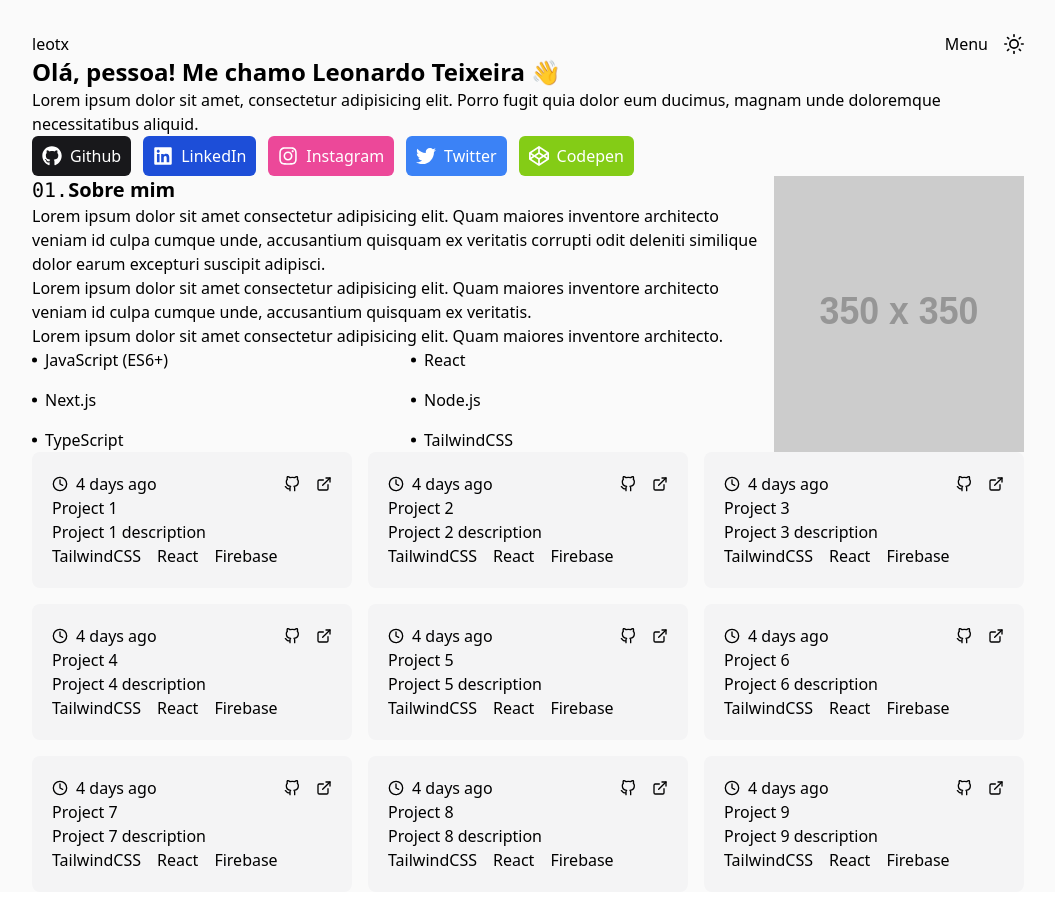
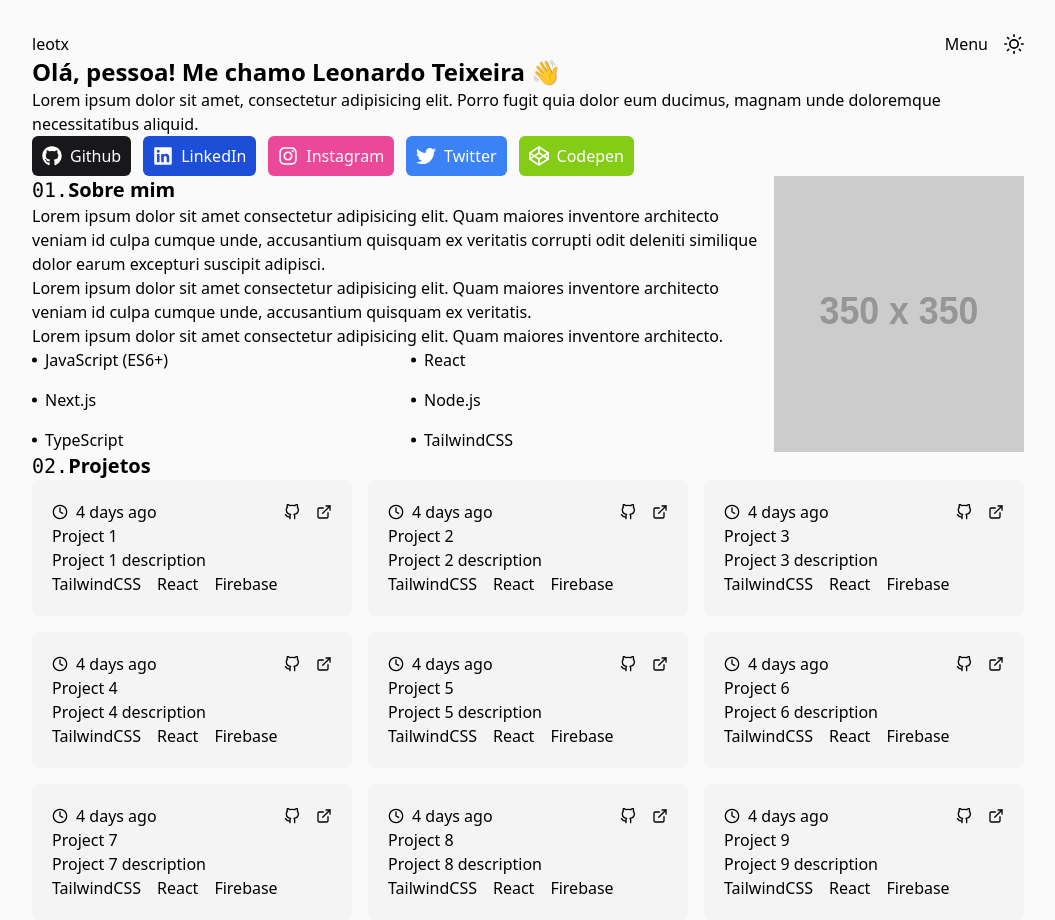
Before and after one commit to leottx/leotx-site, a Next.js app: page / in a window 1280 px wide. Shown: the whole page, without its empty margins (112-1167 px from the left). Before the commit the page ends 892 px from the top, so only its background shows below. Built offline with nearby package versions, Linux system fonts and the light colour scheme.

Commit message:
fix: adiciona o titulo da secao de projetos que estava faltando

```diff
--- a/src/components/Projects.js
+++ b/src/components/Projects.js
@@ -70,13 +70,17 @@ const projects = [
 export default function Projects() {
   return (
     <section>
+      <h2 className="text-xl">
+        <span className="font-mono">02.</span>
+        <span className="font-bold">Projetos</span>
+      </h2>
       <ul className="grid grid-cols-autofill gap-4">
         {projects.map((project) => (
-          <li className="bg-zinc-100 p-5 rounded-lg">
+          <li key={project.title} className="bg-zinc-100 p-5 rounded-lg">
             <header className="flex justify-between gap-4 items-center">
               <div className="flex items-center gap-2">
                 <FiClock />
-                <time datetime="2023-02-10 20:00">4 days ago</time>
+                <time dateTime="2023-02-10 20:00">4 days ago</time>
               </div>
               <div className="flex gap-4 items-center">
                 {project?.repoURL && (
@@ -100,7 +104,7 @@ export default function Projects() {
             <footer>
               <ul className="flex flex-wrap gap-4">
                 {project.techList.map((tech) => (
-                  <li>{tech}</li>
+                  <li key={`${project.title}${tech}`}>{tech}</li>
                 ))}
               </ul>
             </footer>
```
